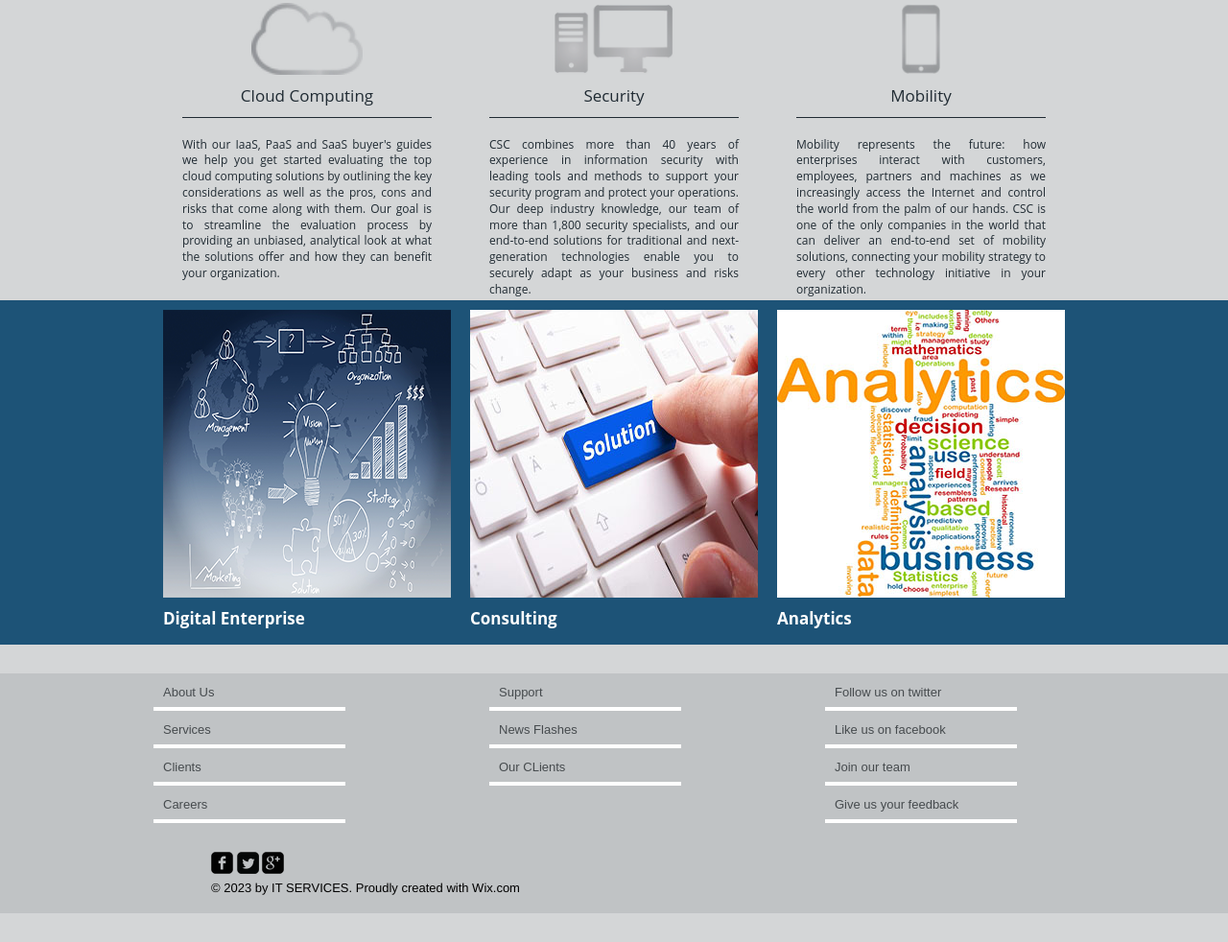
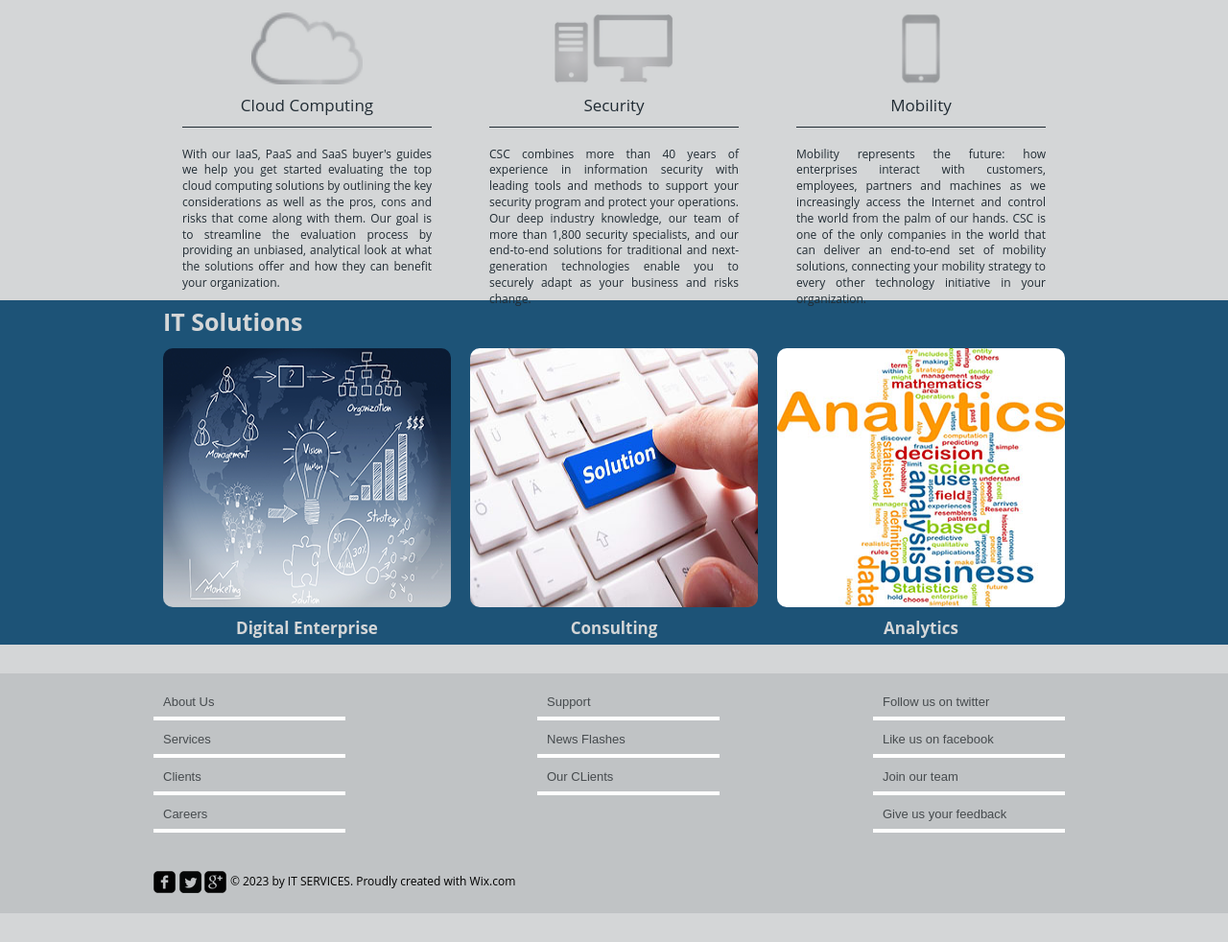
Before and after one commit to Ashishg251/firstRepository, a plain HTML site: page secondWebsiteExercise/portfolioIndex.html in a window 1280 px wide. Shown: the part 626-1608 px from the top of the page at 96% size. After the commit the page ends 1578 px from the top, so only its background shows below. Drawn offline with Linux system fonts and the light colour scheme.

Commit message:
Done all the changes told in the review

```diff
--- a/secondWebsiteExercise/css/style.css
+++ b/secondWebsiteExercise/css/style.css
@@ -210,6 +210,7 @@ stylesheet for subhero section-2
   font-weight: bold;
   font: normal normal normal 17px/1.4em 'Open Sans',sans-serif;
   word-wrap: break-word;
+  padding-left: 10px;
 }
 
 #id_span-1 {
@@ -290,7 +291,7 @@ stylesheet for subhero section-2
   opacity: 0.8;
 }
 /************************************************************************************************************
-stylesheet for hero section
+stylesheet for hero section(Block Section)
 ************************************************************************************************************/
 .grid_12 {
   width: 960px;
@@ -314,24 +315,27 @@ stylesheet for hero section
 
 .c_heroElement-2 a {
   text-decoration: none;
+  font : normal normal normal Impact,impact-w01-2010,impact-w02-2010,impact-w10-2010,sans-serif;
+  color : #464B4E;
 }
 
 .c_heroElement-2 img {
   margin-left: -10px;
 }
 
-.div2 {
+.c_heroElement_2_div {
   height: 120px;
 }
 
-.div2 h3,p {
+.c_heroElement_2_div h3,p {
   margin-bottom: 0px;
 }
 
-.div2 h3
+.c_heroElement_2_div h3
 {
   line-height: initial;
   height: 50px;
+  margin-top: 10px;
 }
 
 
@@ -369,18 +373,26 @@ footer {
 }
 
 #id_socialLinks {
-  margin-left: 60px;
-  margin-top: 10px;
+  margin-left: 0px;
+  margin-top: 20px;
 }
 
 #id_socialLinks span {
-  float: left;
-  margin-left: 0px;
   margin-top: 5px;
+  font: normal normal normal 12px/1.4em 'Open Sans',sans-serif;
 }
 
 #id_lastSection {
   height: 30px;
+}
+
+#id_left_div, #id_middle_div, #id_right_div {
+  margin-top: 10px;
+}
+
+#id_middle_div li {
+  margin-left: 100px;
+  margin-right: 10px
 }
 
 #id_left_div li {
@@ -389,8 +401,8 @@ footer {
 }
 
 #id_right_div li {
-  margin-left: 100px;
-  margin-right: 0px;
+  margin-left: 150px;
+  margin-right: -50px;
 }
 
 /************************************************************************************************************
@@ -400,6 +412,12 @@ stylesheet for posrtfolio 2nd row
   text-align: left;
   margin-top: 10px;
   margin-bottom: 0px;
+}
+
+.c_portfolio_inner_division img {
+  border-radius: 10px;
+  width: 300px;
+  height: 270px;
 }
 
 .c_portfolio_inner_division img:hover {
@@ -412,4 +430,18 @@ stylesheet for posrtfolio 2nd row
   font: normal normal normal 17px/1.4em 'Open Sans',sans-serif;
   margin-top: 10px;
   color: white;
+  text-align: center;
 }
+
+#id_subHeroSection-2 h1, #id_subHeroSection-1 h2 {
+  font: normal normal normal 25px/1.4em 'Open Sans',sans-serif;
+  font-weight: bolder;
+  color: #464B4E;
+  margin-right: 0px;
+  margin-bottom: 0px;
+  margin-top: 5px;
+  padding-top: 0px;
+}
+#id_subHeroSection-1 h2, #id_portfolio_division h3 {
+  color: #D4D6D7;
+}
--- a/secondWebsiteExercise/portfolioIndex.html
+++ b/secondWebsiteExercise/portfolioIndex.html
@@ -8,7 +8,9 @@
   <link rel="stylesheet" href="css/style.css">
 </head>
 <body>
+  <!--********************************* Header *********************************-->
   <header>
+    <!--********************************* Navogation Bar ***************************-->
       <nav class="container_12 clearfix">
         <ul>
           <a id="id_Home_a" href="#"><li class="grid_2" id="id_Home_li">Home</li></a>
@@ -19,6 +21,7 @@
           <a href="#"><li class="grid_2">Support</li></a>
         </ul>
       </nav>
+      <!--********************************* Header Section *************************-->
       <section id="id_section">
         <div class="container_12">
           <img src="img/cloud.png" alt="" class="grid_1">
@@ -28,8 +31,10 @@
       </section>
   </header>
 
+  <!--********************************* Sub-Hero Section-2 *************************-->
   <section id="id_subHeroSection-2">
     <div class="container_12">
+      <h1 class="grid_12">Services we provide...</h1>
       <a href="#">
         <div class="c_portfolio_inner_division grid_4">
           <img src="img/img3.jpg" alt="">
@@ -51,6 +56,7 @@
     </div>
   </section>
 
+  <!--********************************* Three Column Section *************************-->
   <section id="three_ColumnSection" class="container_12">
     <div class="c_inner_division_ColumnSection grid_4">
       <a href="#"><img src="img/cloud.png" alt="" /></a>
@@ -69,22 +75,24 @@
     </div>
   </section>
 
+  <!--********************************* Sub-Hero Section 1 ***************************-->
   <section id="id_subHeroSection-1">
     <div class="container_12 " id="id_portfolio_division">
+      <h2 class="grid_12">IT Solutions</h2>
       <a href="#">
-        <div class="c_portfolio_inner_division grid_4" id="id_portfolio_inner_division-1">
+        <div class="c_portfolio_inner_division grid_4">
           <img src="img/img6.png" alt="">
           <h3><strong>Digital Enterprise</strong></h3>
         </div>
       </a>
       <a href="#">
-        <div class="c_portfolio_inner_division grid_4" id="id_portfolio_inner_division-2">
+        <div class="c_portfolio_inner_division grid_4">
           <img src="img/img7.jpg" alt="">
           <h3><strong>Consulting</strong></h3>
         </div>
       </a>
       <a href="#">
-        <div class="c_portfolio_inner_division grid_4" id="id_portfolio_inner_division-3">
+        <div class="c_portfolio_inner_division grid_4">
           <img src="img/img8.jpg" alt="">
           <h3><strong>Analytics</strong></h3>
         </div>
@@ -92,9 +100,11 @@
     </div>
   </section>
 
+  <!--**************************** Section for providing some space ******************-->
   <section id="id_lastSection">
   </section>
 
+  <!--********************************* Footer ***************************************-->
   <footer>
     <section class="container_12">
       <div class="c_footerInnerDiv grid_4" id="id_left_div">
@@ -105,7 +115,7 @@
           <li><a href="#">Careers</a></li>
         </ul>
       </div>
-      <div class="c_footerInnerDiv grid_4">
+      <div class="c_footerInnerDiv grid_4" id="id_middle_div">
         <ul>
           <li><a href="#">Support</a></li>
           <li><a href="#">News Flashes</a></li>
@@ -128,7 +138,5 @@
       </div>
     </section>
   </footer>
-  <section id="id_lastSection">
-  </section>
 </body>
 </html>
```
Also changed, not shown: secondWebsiteExercise/servicesIndex.html (+34 -17 lines).
